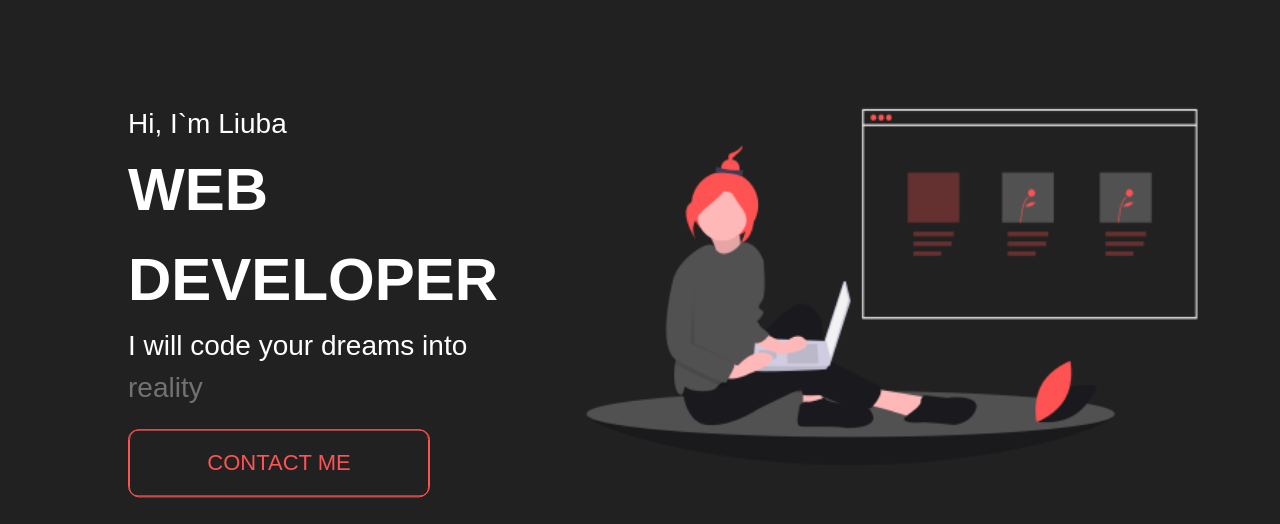
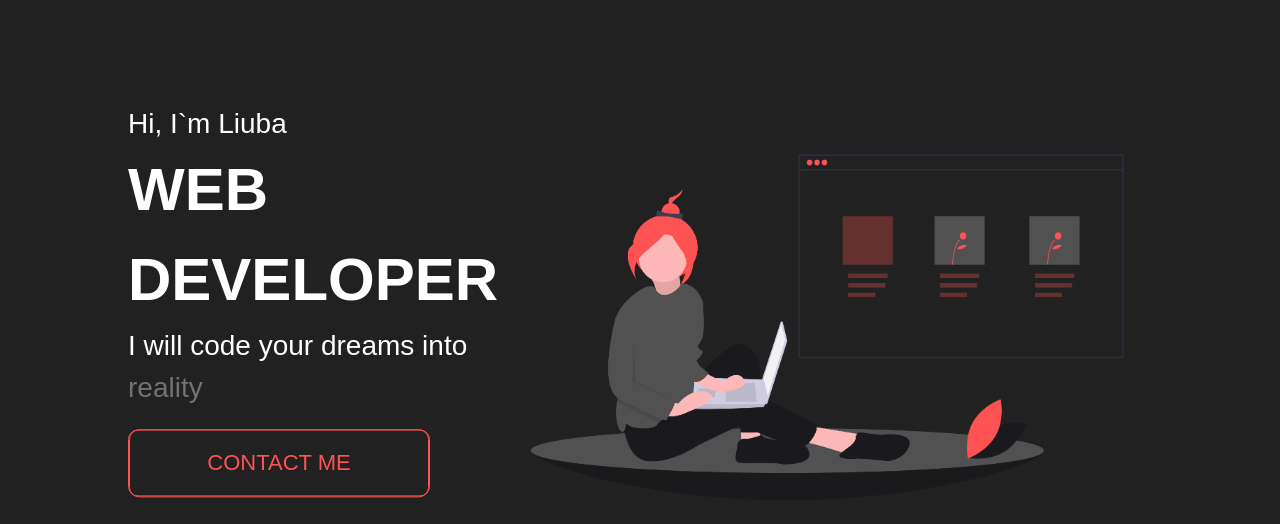
Before and after one commit to liuba-larousse/Portfolio, a Gatsby site: page / in a window 1280 px wide. Shown: the part 73-597 px from the top of the page. Built offline with nearby package versions, Linux system fonts and the light colour scheme; Gatsby itself is replaced by a stand-in of ours; a web font is replaced by a local one.

Commit message:
new hero image

```diff
--- a/src/components/Hero/Hero.js
+++ b/src/components/Hero/Hero.js
@@ -9,7 +9,7 @@ import { graphql, useStaticQuery } from 'gatsby'
 export default function Hero() {
     const { allFile } = useStaticQuery(graphql`
         {
-            allFile(filter: { relativePath: { eq: "heroIllustration4.png" } }) {
+            allFile(filter: { relativePath: { eq: "test2.png" } }) {
                 nodes {
                     childImageSharp {
                         fluid {
--- a/src/components/Hero/HeroStyles.module.scss
+++ b/src/components/Hero/HeroStyles.module.scss
@@ -5,7 +5,8 @@
 //BACKGROUND
 .bkg {
     width: 100%;
-    min-height: 80vh;
+    height: 80vh;
+    min-height: 70rem;
     right: 0;
     height: fit-content;
     background-size: cover;
```
Also changed, not shown: static/images/project_images/project_01.png (renamed from static/images/project_images/2-project.png), static/images/test.png (added), static/images/test2.png (added), 4 other files.
